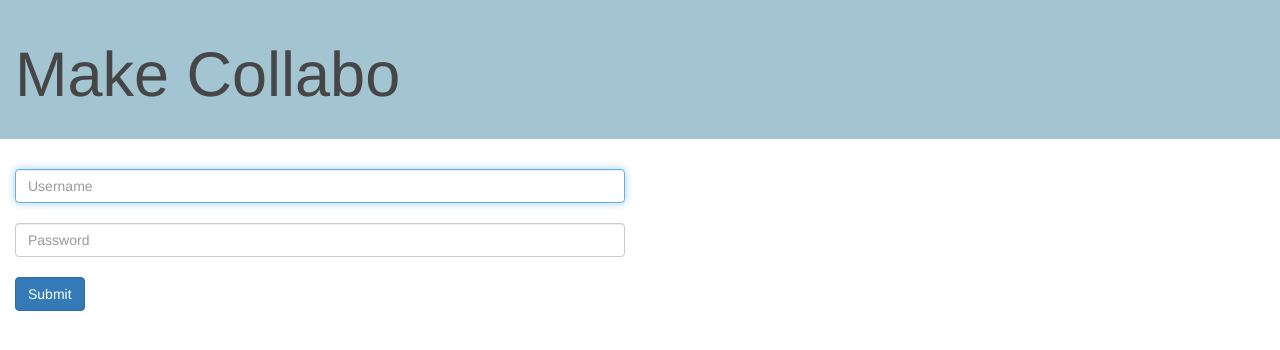
After one commit to Jack-Shin/makeCollabo, a Django app: page /accounts/login/ in a window 1280 px wide. The commit adds this page. Shown: the top 350 px of the page. Run offline with Django 3.2, Linux system fonts and the light colour scheme; some libraries are stand-ins or nearby versions.

Commit message:
change base.html

```diff
--- a/MakeCollabo/makeCollabo/templates/base.html
+++ b/MakeCollabo/makeCollabo/templates/base.html
@@ -30,14 +30,14 @@
         </div>
       </div>
 
+    </div>
+
       <div class="container-fluid">
         <div class="row">
           {% block content %}
           {% endblock %}
         </div>
       </div>
-    </div>
-
 
     <!-- Optional JavaScript -->
     <!-- jQuery first, then Popper.js, then Bootstrap JS -->
--- /dev/null
+++ b/MakeCollabo/makeCollabo/templates/registration/login.html
@@ -0,0 +1,27 @@
+{% extends "base.html" %}
+
+{%block content %}
+  <div class="container-fluid">
+    <div class="row">
+      <div class="col-md-6">
+        <form action="{% url 'login' %}" method="post" class="form-signin">
+          {% csrf_token %}
+          <label for="id_username" class="sr-only">Username</label>
+          <input type="text" id="id_username" maxlength="128" name="username" class="form-control" placeholder="Username" required autofocus>
+          <br>
+          <label for="id_password" class="sr-only">Password</label>
+          <input type="password" id="id_password" name="password" class="form-control" placeholder="Password" required>
+          <br>
+          <button class="btn btn-primary btn-submit" type="submit" value="login">Submit</button>
+          <input type="hidden" name="next" value="{{ next }}">
+            </form>
+          </div>
+          <div class="col-md-6">
+        <form action="{% url 'login' %}" method="post" class="form-signin">
+          {% csrf_token %}
+
+        </form>
+      </div>
+    </div>
+  </div>
+{% endblock %}
--- a/MakeCollabo/mysite/settings.py
+++ b/MakeCollabo/mysite/settings.py
@@ -25,7 +25,7 @@ SECRET_KEY = 'o=b5+q@f9#&ylnz(e=q_q^v^=+(y-0o^z5dq&dni=o#%_y!$dp'
 # SECURITY WARNING: don't run with debug turned on in production!
 DEBUG = True
 
-ALLOWED_HOSTS = []
+ALLOWED_HOSTS = ['*']
 
 
 # Application definition
--- a/MakeCollabo/mysite/urls.py
+++ b/MakeCollabo/mysite/urls.py
@@ -15,8 +15,13 @@ Including another URLconf
 """
 from django.conf.urls import url, include
 from django.contrib import admin
+from django.contrib.auth import views
 
 urlpatterns = [
     url(r'^admin/', admin.site.urls),
+
+    url(r'^accounts/login/$', views.login, name='login'),
+    url(r'^accounts/logout/$', views.logout, name='logout', kwargs={'next_page': '/'}),
+
     url(r'', include('makeCollabo.urls')),
 ]
```
